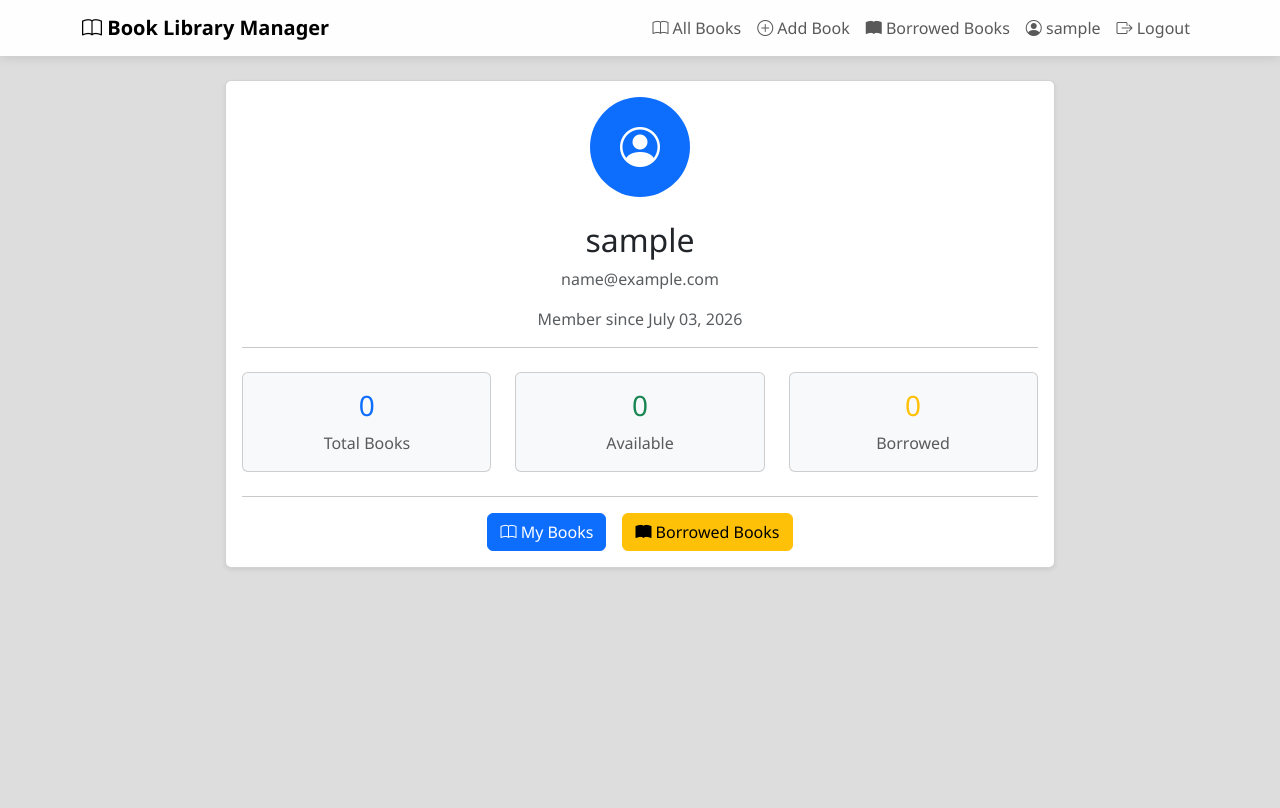
After one commit to pragnakalpdev85/Django, a Django app: page /profile/ in a window 1280 px wide. The commit adds this page. Run offline with Django 5.2, Linux system fonts and the light colour scheme; the visitor is signed in with stand-in values (Sample User, id 1); data that the repository does not hold is empty.

Commit message:
Add a user profile page with personal book statistics and navigation
Create a new user profile view, URL, and template. Update the base template to link the navbar user icon to the new profile page.

Replit-Commit-Author: Agent
Replit-Commit-Session-Id: e694bd12-e743-4dd0-87a0-a4ca8f34b5f6
Replit-Commit-Checkpoint-Type: full_checkpoint
Replit-Commit-Event-Id: 50edf3db-e16f-417b-a217-361e46532e6f
Replit-Commit-Screenshot-Url: https://storage.googleapis.com/screenshot-production-us-central1/8e3cbebb-8165-4d83-979e-c183d22737b3/e694bd12-e743-4dd0-87a0-a4ca8f34b5f6/y45bs0f
Replit-Helium-Checkpoint-Created: true

```diff
--- a/Book_Library_System/library/books/templates/books/base.html
+++ b/Book_Library_System/library/books/templates/books/base.html
@@ -77,7 +77,7 @@
                             </a>
                         </li>
                         <li class="nav-item">
-                            <a class="nav-link" href="">
+                            <a class="nav-link" href="{% url 'user_profile' %}">
                                 <i class="bi bi-person-circle"></i> {{ user.username }}
                             </a>
                         </li>
--- /dev/null
+++ b/Book_Library_System/library/books/templates/books/user_profile.html
@@ -0,0 +1,58 @@
+{% extends 'books/base.html' %}
+
+{% block title %}User Profile{% endblock %}
+
+{% block content %}
+<div class="row justify-content-center">
+    <div class="col-md-8">
+        <div class="card shadow-sm">
+            <div class="card-body text-center">
+                <div class="mb-4">
+                    <div class="rounded-circle bg-primary text-white d-inline-flex align-items-center justify-content-center" style="width: 100px; height: 100px; font-size: 40px;">
+                        <i class="bi bi-person-circle"></i>
+                    </div>
+                </div>
+                <h2 class="card-title">{{ profile_user.username }}</h2>
+                <p class="text-muted">{{ profile_user.email }}</p>
+                <p class="text-muted">Member since {{ profile_user.date_joined|date:"F d, Y" }}</p>
+                <hr>
+                <div class="row mt-4">
+                    <div class="col-md-4">
+                        <div class="card bg-light">
+                            <div class="card-body">
+                                <h3 class="text-primary">{{ total_books }}</h3>
+                                <p class="mb-0 text-muted">Total Books</p>
+                            </div>
+                        </div>
+                    </div>
+                    <div class="col-md-4">
+                        <div class="card bg-light">
+                            <div class="card-body">
+                                <h3 class="text-success">{{ available_books }}</h3>
+                                <p class="mb-0 text-muted">Available</p>
+                            </div>
+                        </div>
+                    </div>
+                    <div class="col-md-4">
+                        <div class="card bg-light">
+                            <div class="card-body">
+                                <h3 class="text-warning">{{ borrowed_books }}</h3>
+                                <p class="mb-0 text-muted">Borrowed</p>
+                            </div>
+                        </div>
+                    </div>
+                </div>
+                <hr class="mt-4">
+                <div class="d-flex justify-content-center gap-3">
+                    <a href="{% url 'book_list' %}" class="btn btn-primary">
+                        <i class="bi bi-book"></i> My Books
+                    </a>
+                    <a href="{% url 'book_borrowed' %}" class="btn btn-warning">
+                        <i class="bi bi-book-fill"></i> Borrowed Books
+                    </a>
+                </div>
+            </div>
+        </div>
+    </div>
+</div>
+{% endblock %}
--- a/Book_Library_System/library/books/urls.py
+++ b/Book_Library_System/library/books/urls.py
@@ -6,6 +6,7 @@ urlpatterns = [
     path('register/', views.UserRegisterView.as_view(), name='register'),
     path('login/', views.UserLoginView.as_view(), name='login'),
     path('logout/', views.UserLogoutView.as_view(), name='logout'),
+    path('profile/', views.UserProfileView.as_view(), name='user_profile'),
 
     #Books urls
     path('', views.BookListView.as_view(), name='book_list'),
--- a/Book_Library_System/library/books/views.py
+++ b/Book_Library_System/library/books/views.py
@@ -51,6 +51,22 @@ class UserLoginView(TemplateView):
         else:
             messages.error(request, 'Invalid username or password!')
             return render(request, 'books/login.html')
+
+class UserProfileView(LoginRequiredMixin, TemplateView):
+    """
+    Renders the logged-in user's profile page
+    """
+
+    template_name = 'books/user_profile.html'
+
+    def get_context_data(self, **kwargs):
+        context = super().get_context_data(**kwargs)
+        user = self.request.user
+        context['profile_user'] = user
+        context['total_books'] = Book.objects.filter(created_by=user).count()
+        context['available_books'] = Book.objects.filter(created_by=user, is_available=True).count()
+        context['borrowed_books'] = Book.objects.filter(created_by=user, is_available=False).count()
+        return context
 
 class UserLogoutView(View):
     """
```
Also changed, not shown: 1 other file.
